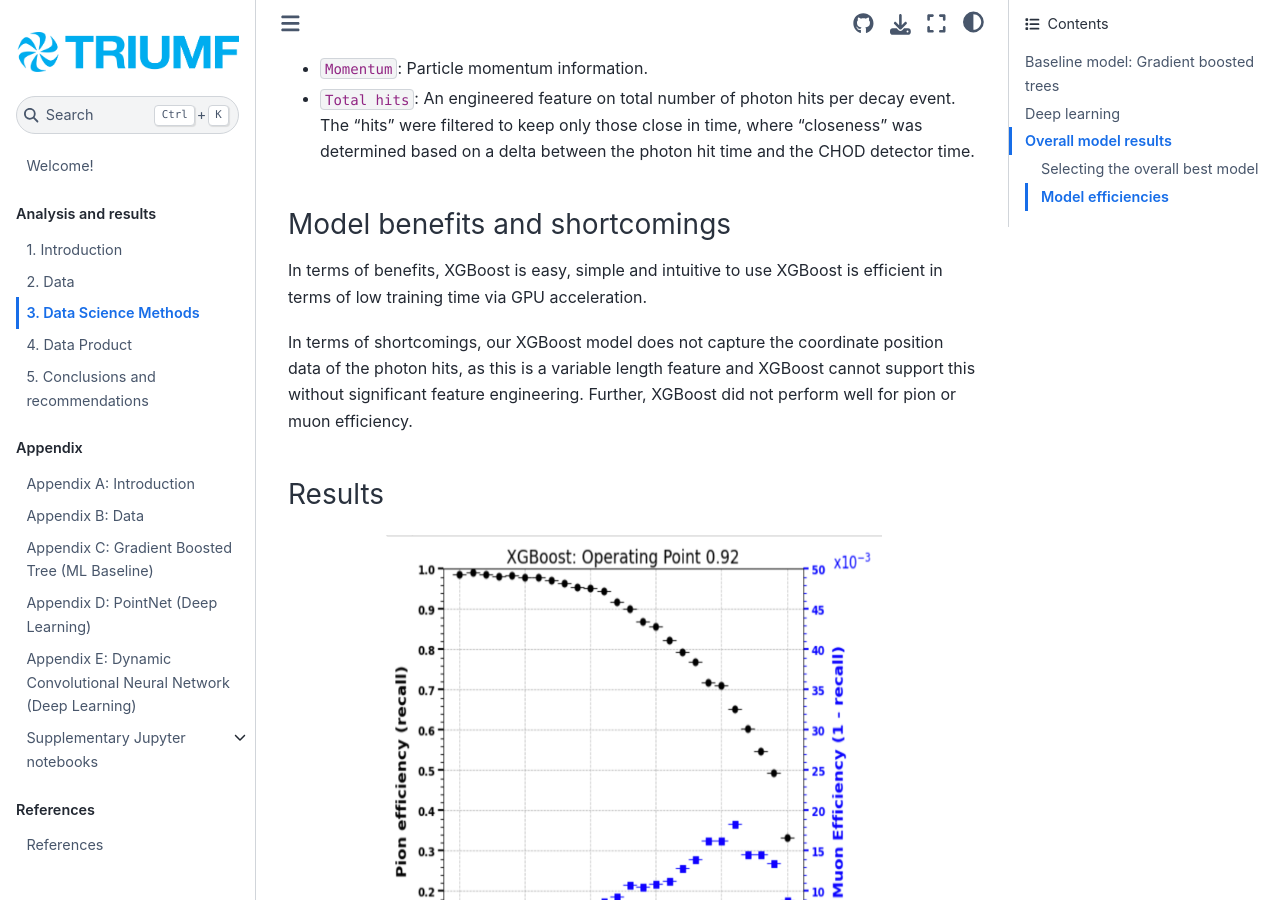
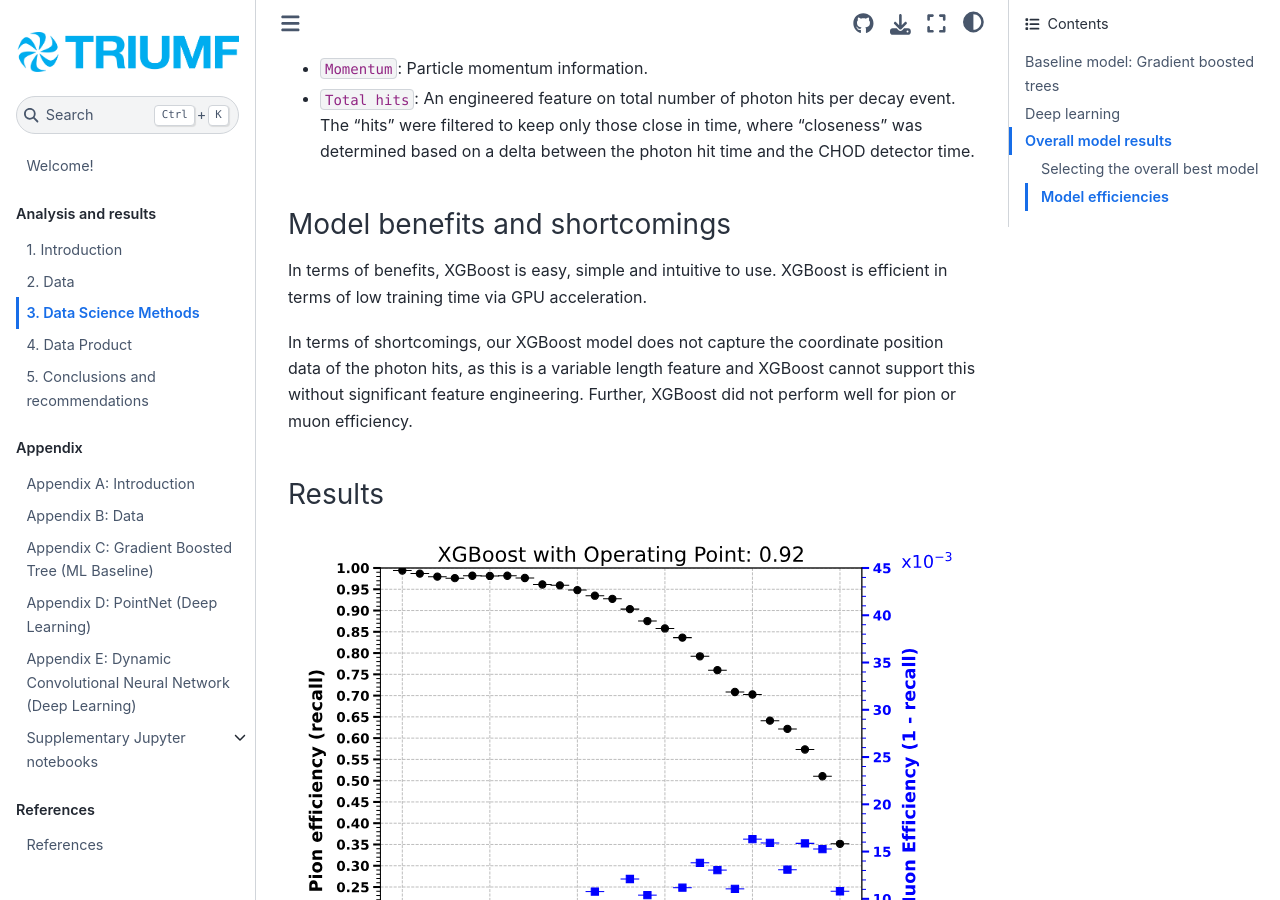
Before and after one commit to TRIUMF-Capstone2022/richai, a Jupyter Book: the page built from docs/final_report/analysis/data_science_methods.md, in a window 1280 px wide and 900 px high, scrolled down 537 px. Built offline with Jupyter Book 1.0.4 settings and Sphinx 7.4.7 and the Sphinx Book theme 1.1.4, drawn with Linux system fonts in a browser that asks for light colours; pages that are not in the unit, such as notebooks, are missing from menus; cross-references to code outside the pages are shown as plain code.

Commit message:
docs: modify xgboost image sources

````diff
--- a/docs/final_report/analysis/data_science_methods.md
+++ b/docs/final_report/analysis/data_science_methods.md
@@ -15,16 +15,14 @@
 
 ### Model benefits and shortcomings
 
-In terms of benefits, XGBoost is easy, simple and intuitive to use  XGBoost is efficient in terms of low training time via GPU acceleration.
+In terms of benefits, XGBoost is easy, simple and intuitive to use.  XGBoost is efficient in terms of low training time via GPU acceleration.
 
 In terms of shortcomings, our XGBoost model does not capture the coordinate position data of the photon hits, as this is a variable length feature and XGBoost cannot support this without significant feature engineering.  Further, XGBoost did not perform well for pion or muon efficiency.
 
 ### Results
 
-```{figure} ../images/xgb_results.png
+```{figure} ../images/xgb_results_bal_0.92.svg
 ---
-height: 500px
-width: 500px
 name: xgb_results
 ---
 
@@ -35,10 +33,8 @@
 
 Further, different XGBoost models were trained and tested on different momentum bins. A Global XGBoost model trained over the 15-45 GeV/c momentum bin, as well as local xgboost models were trained and evaluated. It was observed that the models performed poorly in higher momentum bins as shown below in {numref}`ROC_xgboost`.
 
-```{figure} ../images/ROC_xgboost.png
+```{figure} ../images/xgb_results_pbins.svg
 ---
-height: 500px
-width: 500px
 name: ROC_xgboost
 ---
 
````
